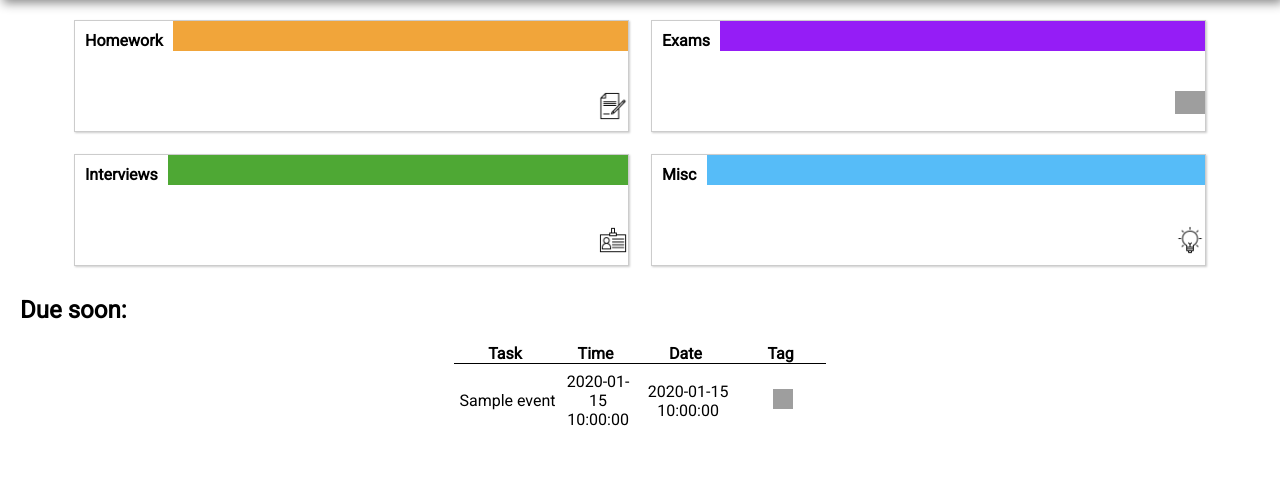
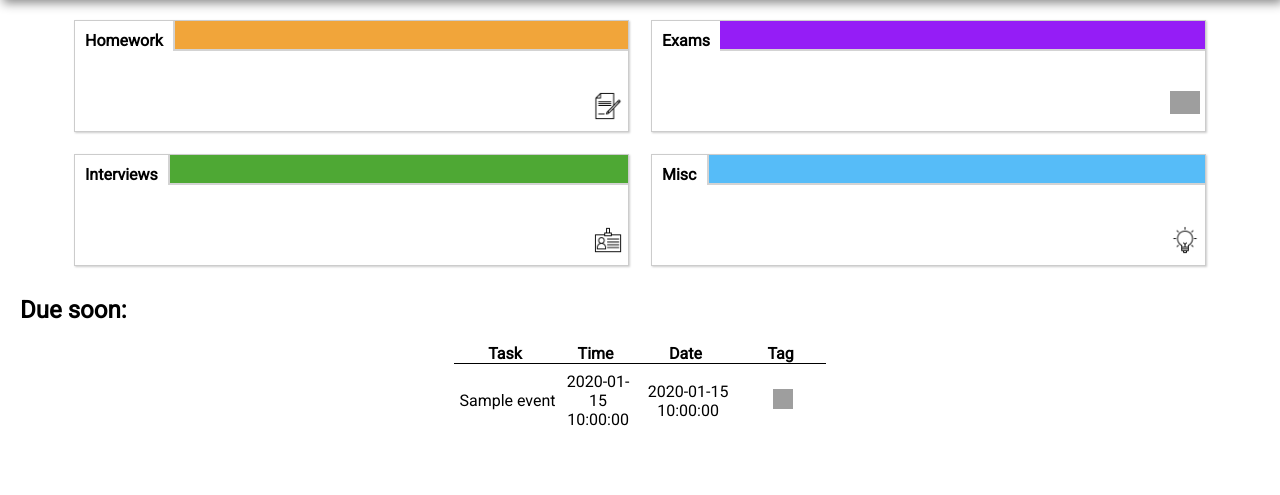
Before and after one commit to software-students-fall2022/web-app-exercise-team-12-1, a Flask app: page / in a window 1280 px wide. Shown: the part 219-714 px from the top of the page. Run offline with Flask 2, Linux system fonts and the light colour scheme; a database or web service that is not in the repository returns one stand-in record (values such as "Sample title"); grey boxes are pictures that could not be loaded.

Commit message:
some final formatting for homepage

```diff
--- a/static/css/styles.css
+++ b/static/css/styles.css
@@ -109,6 +109,7 @@ form.search::after{
 
 .grid .item img{
   width: 30px;
+  margin-right: 5px;
   align-self: flex-end;
 }
 
@@ -120,24 +121,32 @@ form.search::after{
   background-color: #F1A53A;
   width: 100%;
   height: 30px;
+  border-left: 2px solid lightgray;
+  border-bottom: 2px solid lightgray;
 }
 
 #exam-color {
   background-color: #951DF6;
   width: 100%;
   height: 30px;
+  border-left: 2px solid glightgray;
+  border-bottom: 2px solid lightgray;
 }
 
 #interview-color {
   background-color: #4EA834;
   width: 100%;
   height: 30px;
+  border-left: 2px solid lightgray;
+  border-bottom: 2px solid lightgray;
 }
 
 #misc-color {
   background-color: #56BCF8;
   width: 100%;
   height: 30px;
+  border-left: 2px solid lightgray;
+  border-bottom: 2px solid lightgray;
 }
 
 #upcoming-task {
```
